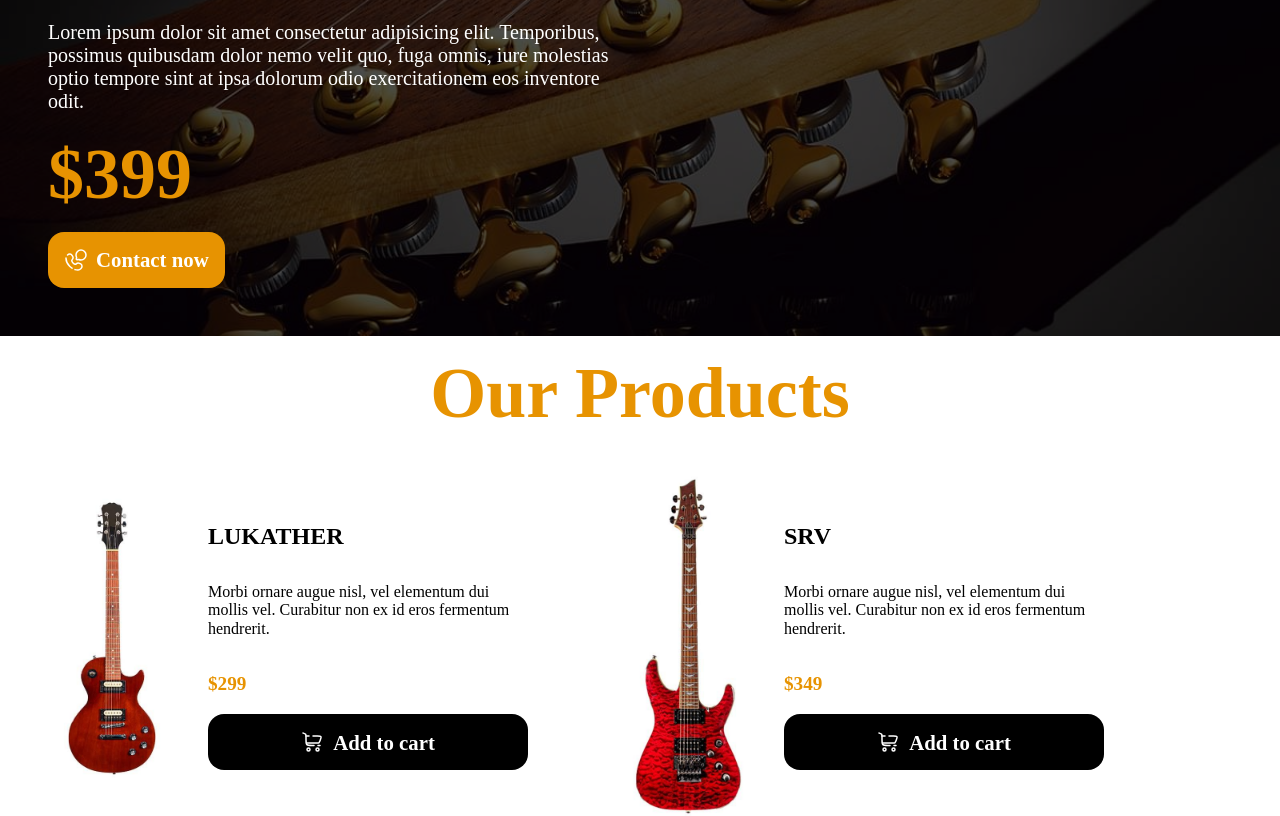
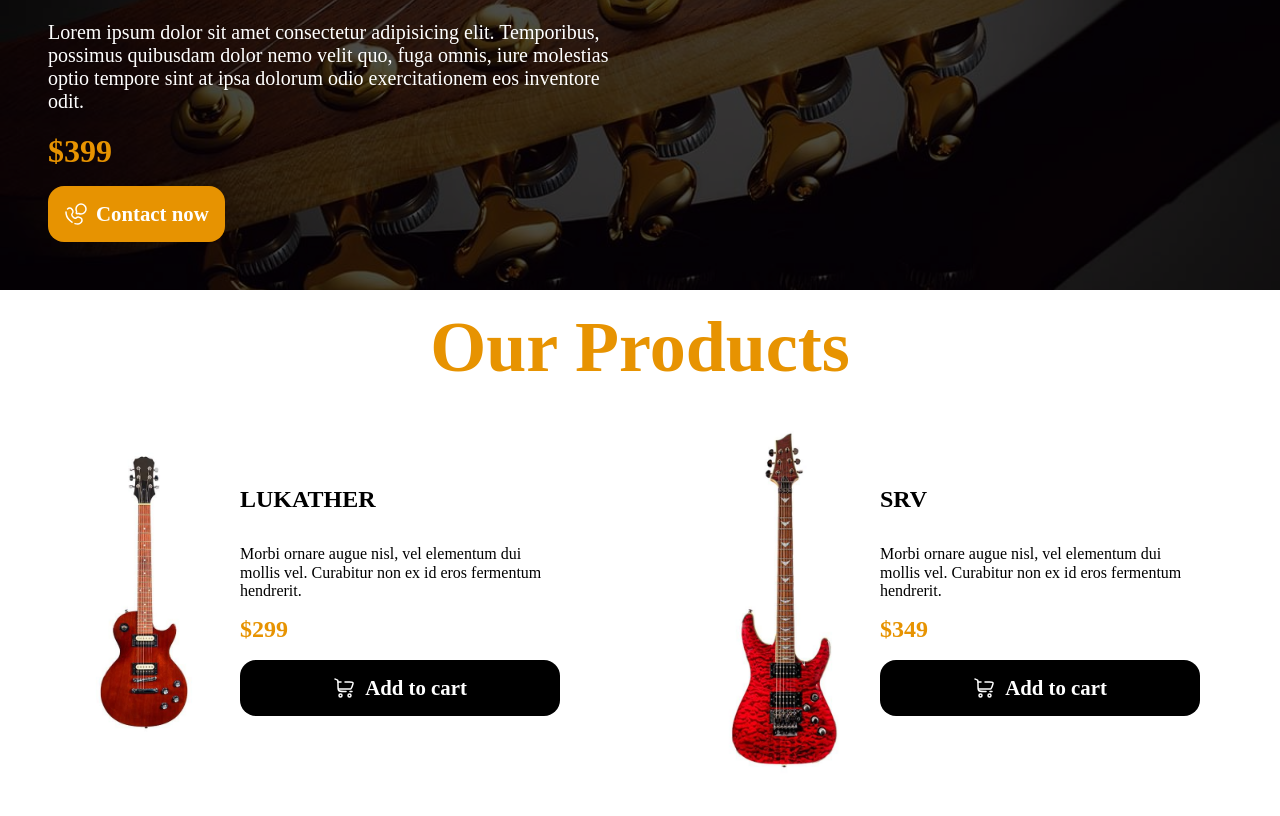
Before and after one commit to JuanGomez31/guitar-store, a Vue app: page / in a window 1280 px wide. Shown: the part 240-1056 px from the top of the page. Built offline with nearby package versions, Linux system fonts and the light colour scheme; a web font is replaced by a local one.

Commit message:
Various styles are corrected and a component is created to be able to use spam or strong at any time.

```diff
--- /dev/null
+++ b/src/components/atoms/Remark/Remark.scss
@@ -0,0 +1,24 @@
+@use "@assets/variables" as *;
+
+.remark
+{
+    font-weight: 700;
+    margin: 0 0 1rem;
+
+    &--primary
+    {
+        color: $primaryColor;
+    }
+
+    &--big
+    {
+        font-size: 2rem;
+    }
+
+    &--medium
+    {
+        font-size: 1.5rem;
+    }
+
+
+}
--- /dev/null
+++ b/src/components/atoms/Remark/Remark.vue
@@ -0,0 +1,35 @@
+<script lang="ts">
+import {computed, defineComponent} from "vue";
+
+const VALID_TAGS : string[] = ["strong", "span"];
+
+export default defineComponent({
+  props: {
+    tagName: {
+      type: String,
+      default: "span",
+      validator: (value: string) => VALID_TAGS.includes(value),
+    },
+    cssClass: {
+      type: String,
+      default: '',
+    }
+  },
+  setup(props) {
+    const tag = computed(() => {
+      return VALID_TAGS.includes(props.tagName) ? props.tagName : "span";
+    })
+    return {
+      tag
+    }
+  }
+})
+</script>
+
+<template>
+  <Component :is="tag" :class="['remark', cssClass]">
+    <slot />
+  </Component>
+</template>
+
+<style scoped lang="scss" src="./Remark.scss" />
--- a/src/components/molecules/GuitarCard/GuitarCard.scss
+++ b/src/components/molecules/GuitarCard/GuitarCard.scss
@@ -19,15 +19,9 @@
         display: flex;
         flex-wrap: nowrap;
         flex-direction: column;
-        justify-content: space-between;
-        align-content: space-between;
+        justify-content: space-around;
+        align-items: stretch;
         text-align: left;
-    }
-
-    &__price {
-        color: $primaryColor;
-        font-size: 1.2rem;
-        font-weight: 700;
     }
 
 }
@@ -37,6 +31,7 @@
     .guitar_card
     {
         flex-direction: row;
+
     }
 }
 
--- a/src/components/molecules/GuitarCard/GuitarCard.vue
+++ b/src/components/molecules/GuitarCard/GuitarCard.vue
@@ -3,6 +3,7 @@ import type {Guitar} from "@entities/guitar/guitar.model.ts";
 import Title from "@components/atoms/Title/Title.vue";
 import Button from "@components/atoms/Button/Button.vue";
 import SvgIcon from "@components/atoms/Icon/SvgIcon.vue";
+import Remark from "@components/atoms/Remark/Remark.vue";
 
 const props = defineProps<{
     onClick: (id: number) => void;
@@ -19,7 +20,7 @@ const props = defineProps<{
         {{props.guitar.name}}
       </Title>
       <p>{{guitar.description}}</p>
-      <p class="guitar_card__price">${{props.guitar.price}}</p>
+      <Remark class="remark--primary remark--medium">${{props.guitar.price}}</Remark>
       <Button :on-click="() => props.onClick(props.guitar.id)" class-list="button--secondary">
         <SvgIcon name="cart" alt="Add to cart icon" />
         <span>Add to cart</span>
--- a/src/components/organism/Content/PageContent.scss
+++ b/src/components/organism/Content/PageContent.scss
@@ -23,6 +23,8 @@
     &__guitars_container
     {
       flex-direction: row;
+      justify-content: space-around;
+      align-items: stretch;
     }
 
   }
--- a/src/components/organism/Header/PageHeader.vue
+++ b/src/components/organism/Header/PageHeader.vue
@@ -2,6 +2,7 @@
 import Title from "@components/atoms/Title/Title.vue";
 import Button from "@components/atoms/Button/Button.vue";
 import SvgIcon from "@components/atoms/Icon/SvgIcon.vue";
+import Remark from "@components/atoms/Remark/Remark.vue";
 </script>
 
 <template>
@@ -18,7 +19,7 @@ import SvgIcon from "@components/atoms/Icon/SvgIcon.vue";
           Lorem ipsum dolor sit amet consectetur adipisicing elit. Temporibus, possimus quibusdam dolor nemo velit quo,
           fuga omnis, iure molestias optio tempore sint at ipsa dolorum odio exercitationem eos inventore odit.
         </p>
-        <Title :level="2" :cssClass="'title--primary title--big'">$399</Title>
+        <Remark :cssClass="'remark--primary remark--big'">$399</Remark>
         <Button href="tel:+34000000000" class-list="button--primary">
           <SvgIcon name="contact" alt="Contact now icon" />
           <span>Contact now</span>
```
